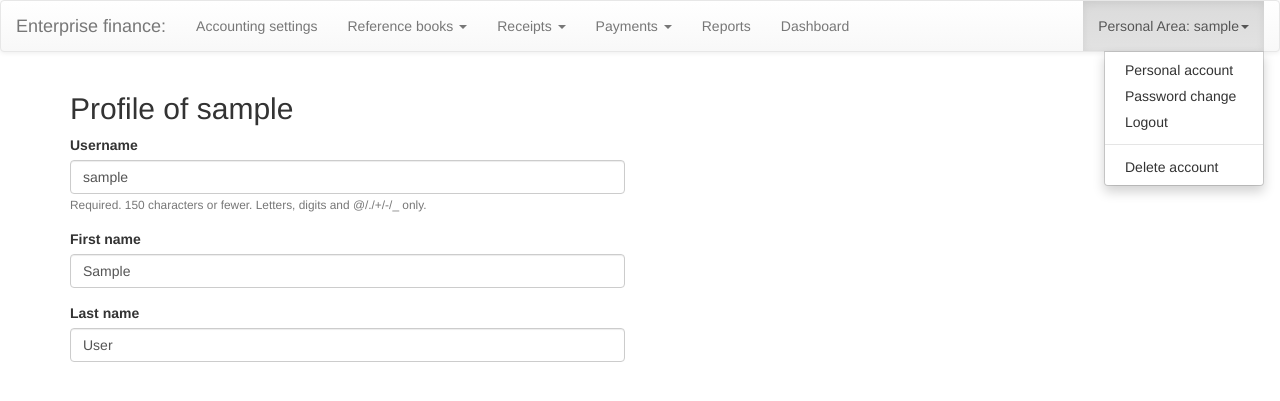
After one commit to Alata9/EnterpriseFinance, a Django app: page /account/profile/ in a window 1280 px wide, after a click that opens the changed part. The commit adds this page. Shown: the top 401 px of the page. Run offline with Django 4.2, Linux system fonts and the light colour scheme; the visitor is signed in with stand-in values (Sample User, id 1); data comes from the database, SQL or seed files in the repository; some libraries are stand-ins or nearby versions.

Commit message:
'user_profile'

```diff
--- a/finance/settings.py
+++ b/finance/settings.py
@@ -43,7 +43,8 @@ INSTALLED_APPS = [
     'receipts',
     'payments',
     'crispy_forms',
-    'crispy_bootstrap4'
+    'crispy_bootstrap4',
+    'bootstrap4'
 ]
 
 CRISPY_TEMPLATE_PACK = 'bootstrap4'
--- a/finance/urls.py
+++ b/finance/urls.py
@@ -6,7 +6,7 @@ urlpatterns = [
     path('', include('registers.urls')),
     path('', include('payments.urls')),
     path('', include('receipts.urls')),
-    # path('', include('users.urls')),
+    path('', include('users.urls')),
     path('', include('directory.urls')),
 
 ]
--- a/receipts/models.py
+++ b/receipts/models.py
@@ -47,7 +47,7 @@ class Receipts(models.Model):
     comments = models.CharField(max_length=255, blank=True)
 
     def __str__(self):
-        return f'{self.date}, {self.counterparty}, {self.item}, {self.amount}'
+        return f'{self.date}, {self.counterparty}, {self.item}, {self.amount} {self.currency}'
 
     class Meta:
         ordering = ['organization', 'date', 'item']
--- a/receipts/templates/receipts/receipts_delete.html
+++ b/receipts/templates/receipts/receipts_delete.html
@@ -12,7 +12,7 @@
                     {{ error }}
                     {% else %}
                  <h3>Are you sure you want to delete</h3>
-                 <h4>Object: "{{ object }}"</h4>
+                 <h4>"{{ object }}"</h4>
                  <br>
                  <div class="row">
                     <div class="col-md-2">
--- a/registers/templates/registers/base.html
+++ b/registers/templates/registers/base.html
@@ -68,14 +68,20 @@
         </ul>
 
         <ul class="nav navbar-nav navbar-right">
+          {% if user.is_authenticated %}
           <li class="dropdown">
-            <a href="#" class="dropdown-toggle" data-toggle="dropdown">User <b class="caret"></b></a>
+            <a href="#" class="dropdown-toggle" data-toggle="dropdown">Personal Area: {{ user.username }}<b class="caret"></b></a>
             <ul class="dropdown-menu">
-              <li><a href="#">Personal account</a></li>
-              <li><a href="#">Logout</a></li>
+              <li><a href="{% url 'personal_account' %}">Personal account</a></li>
+              <li><a href="{% url 'password_change' %}">Password change</a></li>
+              <li><a href="{% url 'logout' %}">Logout</a></li>
               <li class="divider"></li>
-              <li><a href="#">Delete account</a></li>
+              <li><a href="{% url 'profile_delete' %}">Delete account</a></li>
             </ul>
+          {% else %}
+          <li class="nav-item"><a class="nav-link" href="{% url 'register' %}">Create profile</a></li>
+          <li class="nav-item"><a class="nav-link" href="{% url 'login' %}">Sign in</a> </li>
+          {% endif %}
           </li>
         </ul>
       </div>
--- a/registers/templates/registers/dashboard.html
+++ b/registers/templates/registers/dashboard.html
@@ -1,6 +1,7 @@
 {% extends 'registers/base.html' %}
 {% block title %}Dashboard{% endblock %}
 {% load crispy_forms_tags %}
+{% load static %}
 {% block content %}
 <h1>DASHBOARD</h1>
 
--- a/registers/urls.py
+++ b/registers/urls.py
@@ -8,4 +8,5 @@ urlpatterns = [
     path('dashboard/', DashboardView, name='dashboard'),
     path('reports/', ReportsView, name='reports'),
     path('settings/', AccountSettingsView.as_view(), name='settings'),
+
     ]
--- /dev/null
+++ b/users/forms.py
@@ -0,0 +1,17 @@
+from django.contrib.auth.forms import UserCreationForm
+from django.contrib.auth.models import User
+from django.contrib.contenttypes import forms
+
+
+# личные данные пользователя
+class ChangeUserInfoForm(forms.ModelForm):
+    class Meta:
+        model = User
+        fields = ('username', 'first_name', 'last_name')
+
+
+# регистрация пользователя
+class RegisterUserForm(UserCreationForm):
+    class Meta:
+        model = User
+        fields = ('username', 'password1', 'password2', 'first_name', 'last_name')
--- /dev/null
+++ b/users/templates/users/personal_account.html
@@ -0,0 +1,19 @@
+{% extends 'registers/base.html' %}
+{% block title %}Profile{% endblock %}
+{% load crispy_forms_tags %}
+{% load bootstrap4 %}
+
+{% block content %}
+<div class="container">
+    <div class="row">
+        <div class="col-md-6">
+            <h2>Profile of {{ user.username }}</h2>
+            <form method="post">
+                {% csrf_token %}
+                {% bootstrap_form form layout='horizontal' %}
+                {% buttons submit='Save' %}{% endbuttons %}
+            </form>
+        </div>
+    </div>
+</div>
+{% endblock %}
--- a/users/urls.py
+++ b/users/urls.py
@@ -0,0 +1,13 @@
+from django.urls import path
+
+from .views import *
+
+urlpatterns = [
+    path('account/register/done/', RegisterDoneView.as_view(), name='register_done'),
+    path('account/register/', RegisterUserView.as_view(), name='register'),
+    path('account/login/', UserLoginView.as_view(), name='login'),
+    path('account/logout/', UserLogoutView.as_view(), name='logout'),
+    path('account/profile/delete/', DeleteUserView.as_view(), name='profile_delete'),
+    path('account/profile/', ChangeUserInfoView.as_view(), name='personal_account'),
+    path('account/password/change/', UserPasswordChangeView.as_view(), name='password_change'),
+    ]
--- a/users/views.py
+++ b/users/views.py
@@ -1,3 +1,76 @@
-from django.shortcuts import render
+from django.contrib.auth.forms import AuthenticationForm
+from django.contrib.auth.mixins import LoginRequiredMixin
+from django.contrib.auth.models import User
+from django.contrib.auth.views import LogoutView, LoginView, PasswordChangeView
+from django.contrib.messages.views import SuccessMessageMixin
+from django.shortcuts import render, get_object_or_404
+from django.urls import reverse_lazy
+from django.views.generic import UpdateView, CreateView, TemplateView, DeleteView
+from users.forms import ChangeUserInfoForm, RegisterUserForm
 
-# Create your views here.
+
+# Вход пользователя на сайт
+class UserLoginView(SuccessMessageMixin, LoginView):
+    form_class = AuthenticationForm
+    template_name = 'users/login.html'
+    success_url = reverse_lazy('home')
+    success_message = 'You have successfully sign in'
+
+
+# Выход
+class UserLogoutView(LoginRequiredMixin, LogoutView):
+    template_name = 'users/logout.html'
+
+
+# Смена данных пользователя
+class ChangeUserInfoView(SuccessMessageMixin, LoginRequiredMixin, UpdateView):
+    model = User
+    template_name = 'users/personal_account.html'
+    form_class = ChangeUserInfoForm
+    success_url = reverse_lazy('home')
+    success_message = 'Personal data has been successfully changed'
+
+    def setup(self, request, *args, **kwargs):
+        self.user_id = request.user.pk
+        return super().setup(request, *args, **kwargs)
+
+    def get_object(self, queryset=None):
+        if not queryset:
+            queryset = self.get_queryset()
+        return get_object_or_404(queryset, pk=self.user_id)
+
+
+# Смена пароля
+class UserPasswordChangeView(SuccessMessageMixin, LoginRequiredMixin, PasswordChangeView):
+    template_name = 'users/password_change.html'
+    success_url = reverse_lazy('home')
+    success_message = 'User password changed successfully'
+
+
+# Регистрация пользователя
+class RegisterUserView(CreateView):
+    model = User
+    template_name = 'users/register_user.html'
+    form_class = RegisterUserForm
+    success_url = reverse_lazy('register_done')
+
+
+class RegisterDoneView(TemplateView):
+    template_name = 'users/register_done.html'
+
+
+# Удаление пользователя
+class DeleteUserView(LoginRequiredMixin, DeleteView):
+    model = User
+    template_name = 'users/profile_delete.html'
+    success_url = reverse_lazy('home')
+
+
+    def setup(self, request, *args, **kwargs):
+        self.user_id = request.user.pk
+        return super().setup(request, *args, **kwargs)
+
+    def get_object(self, queryset=None):
+        if not queryset:
+            queryset = self.get_queryset()
+        return get_object_or_404(queryset, pk=self.user_id)
```
Also changed, not shown: users/templates/users/login.html (added, +25 -0 lines), users/templates/users/logout.html (added, +16 -0 lines), users/templates/users/password_change.html (added, +20 -0 lines), users/templates/users/profile_delete.html (added, +19 -0 lines), users/templates/users/register_done.html (added, +16 -0 lines), users/templates/users/register_user.html (added, +19 -0 lines).
